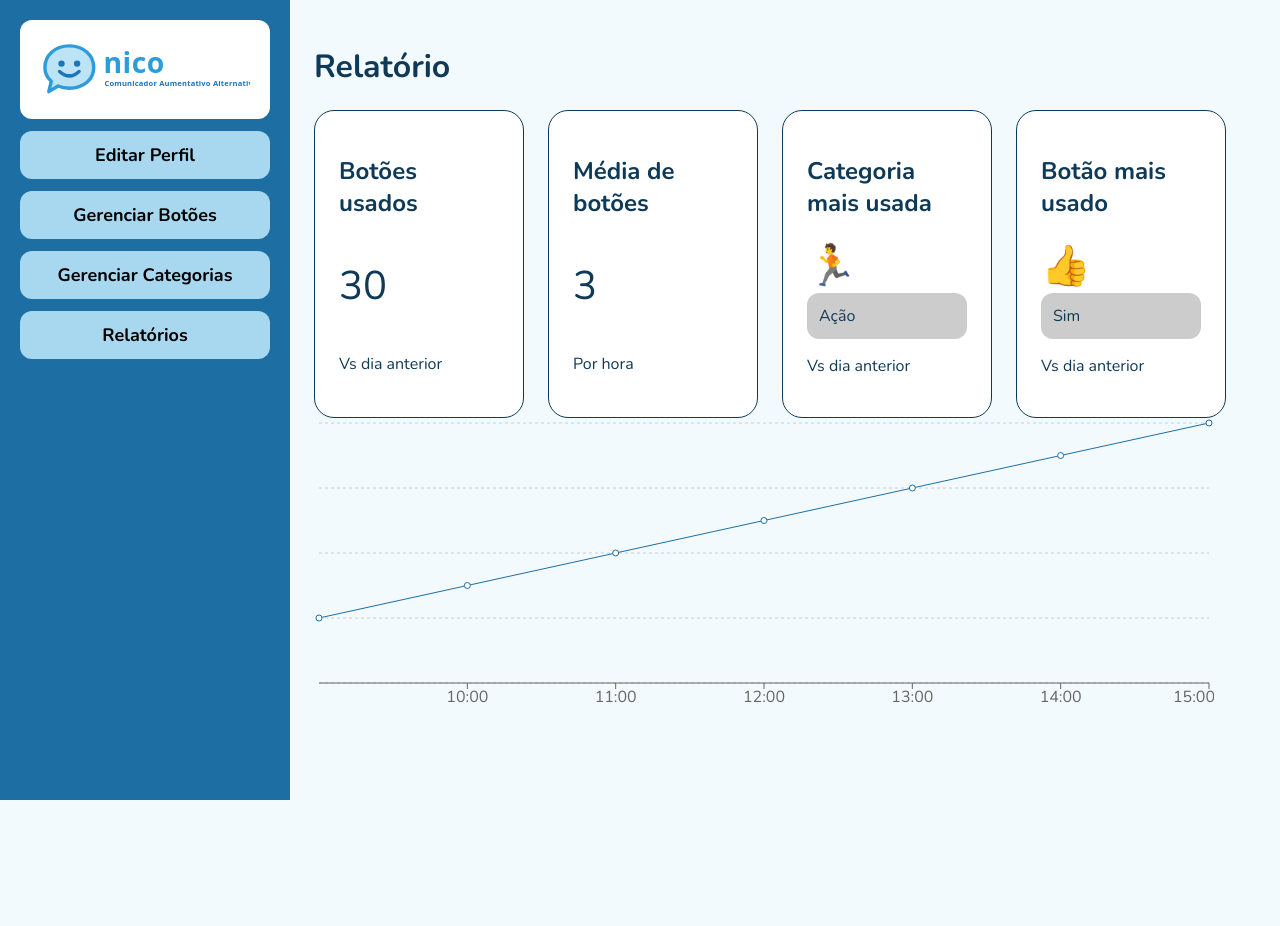
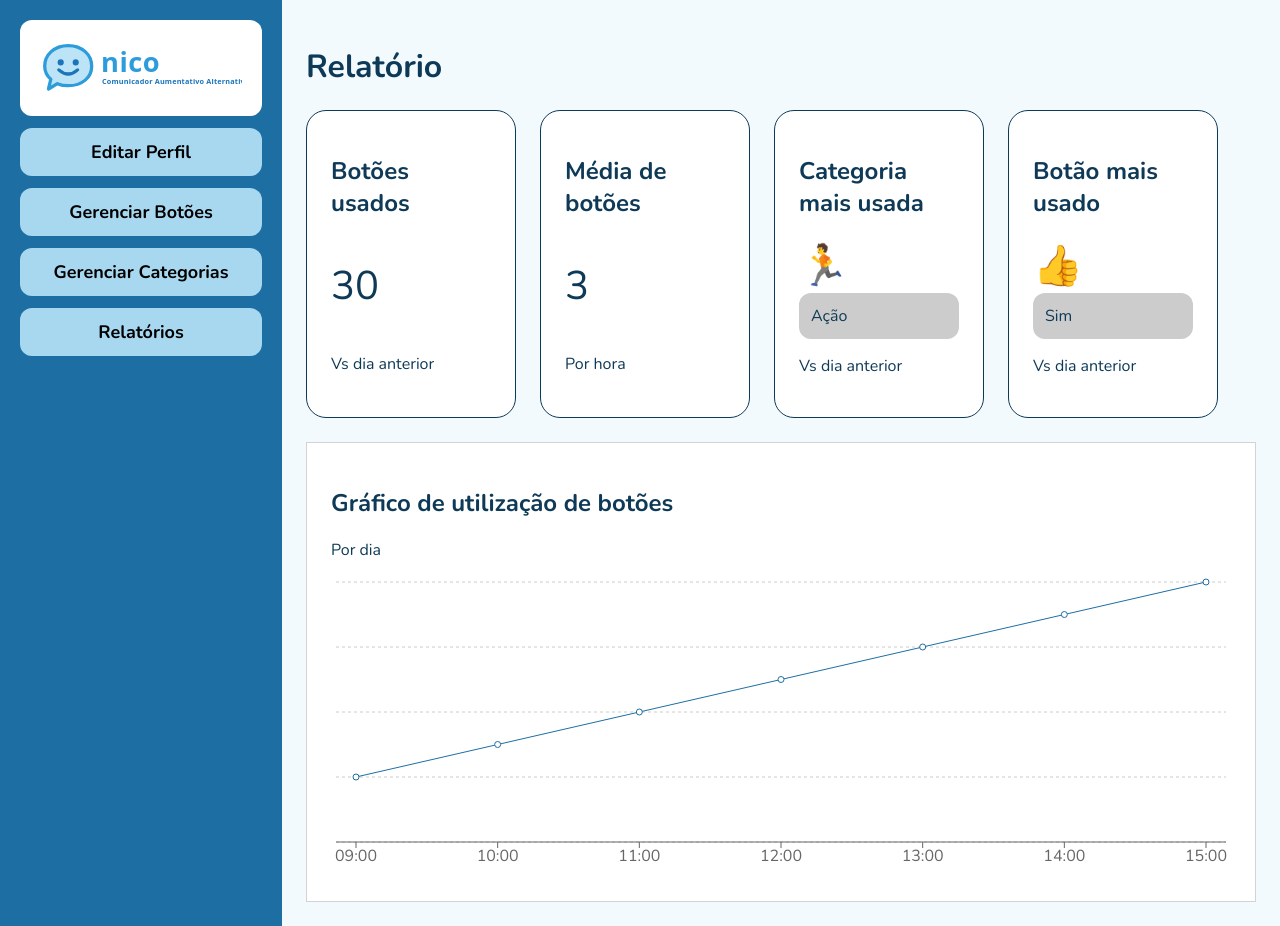
Before and after one commit to josefmello/frontend-nico, a React app: page / in a window 1280 px wide. Before the commit the page ends 800 px from the top, so only its background shows below. Built offline with nearby package versions, Linux system fonts and the light colour scheme; the HTML template or start-up script is replaced by a standard one.

Commit message:
style(view): estilizando a caixa do gráfico do relatório

```diff
--- a/src/pages/Relatorio.css
+++ b/src/pages/Relatorio.css
@@ -30,3 +30,10 @@
     padding: 12px;
     margin: 0;
 }
+
+.grafico {
+    margin-top: 24px;
+    background-color: white;
+    border: 1px solid lightgrey;
+    padding: 24px;
+}
--- a/src/pages/Relatorio.jsx
+++ b/src/pages/Relatorio.jsx
@@ -36,12 +36,16 @@ function Relatorio() {
                         </article>
                     ))}
                 </section>
+                <section className="grafico">
+                    <h2>Gráfico de utilização de botões</h2>
+                    <p>Por dia</p>
                     <LineChart width={900} height={300} data={usoPorHora}>
                         <CartesianGrid strokeDasharray="3 3" vertical={false} />
-                    <XAxis dataKey="hora" />
+                        <XAxis dataKey="hora" padding={{ left: 20, right: 20 }} />
                         <Tooltip />
                         <Line dataKey="botoes" stroke="#1D6FA3" />
                     </LineChart>
+                </section>
             </main>
         </div>
     )
```
Lines whose indentation alone changed are shown as unchanged.
